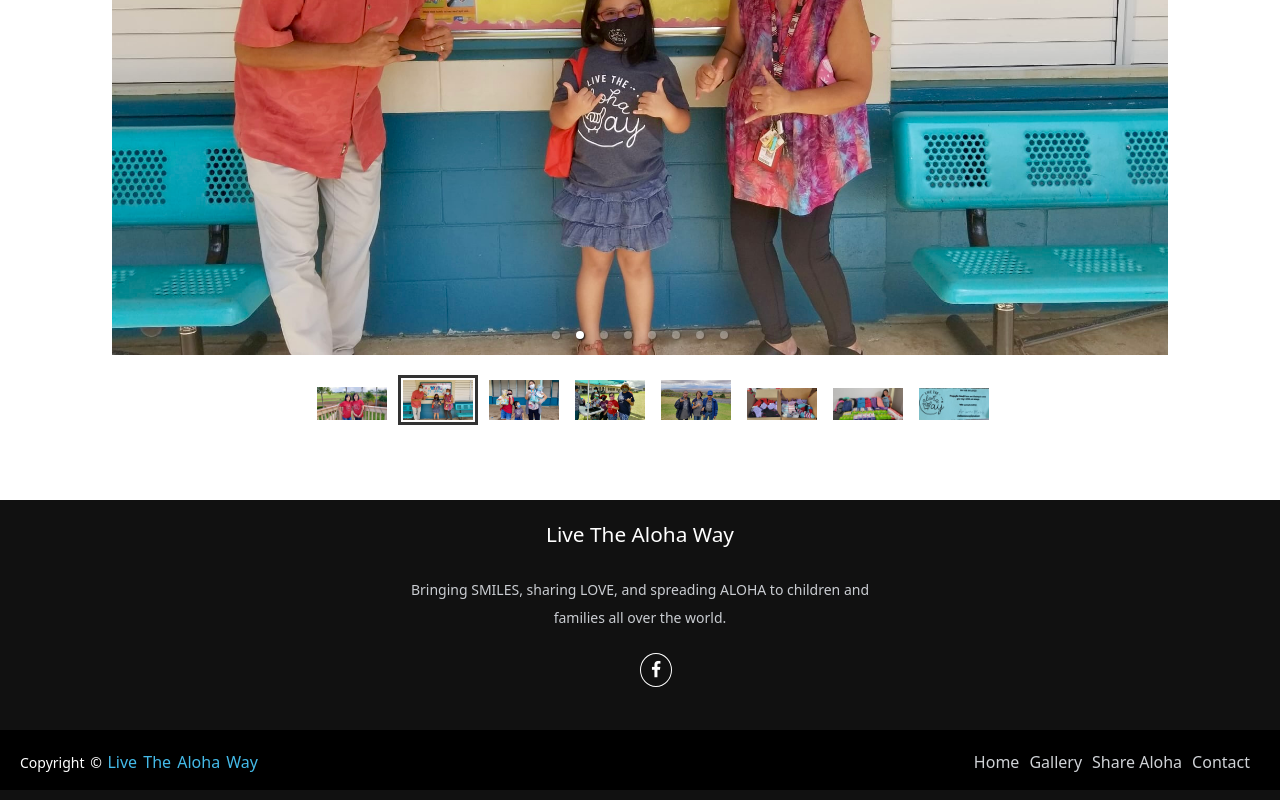
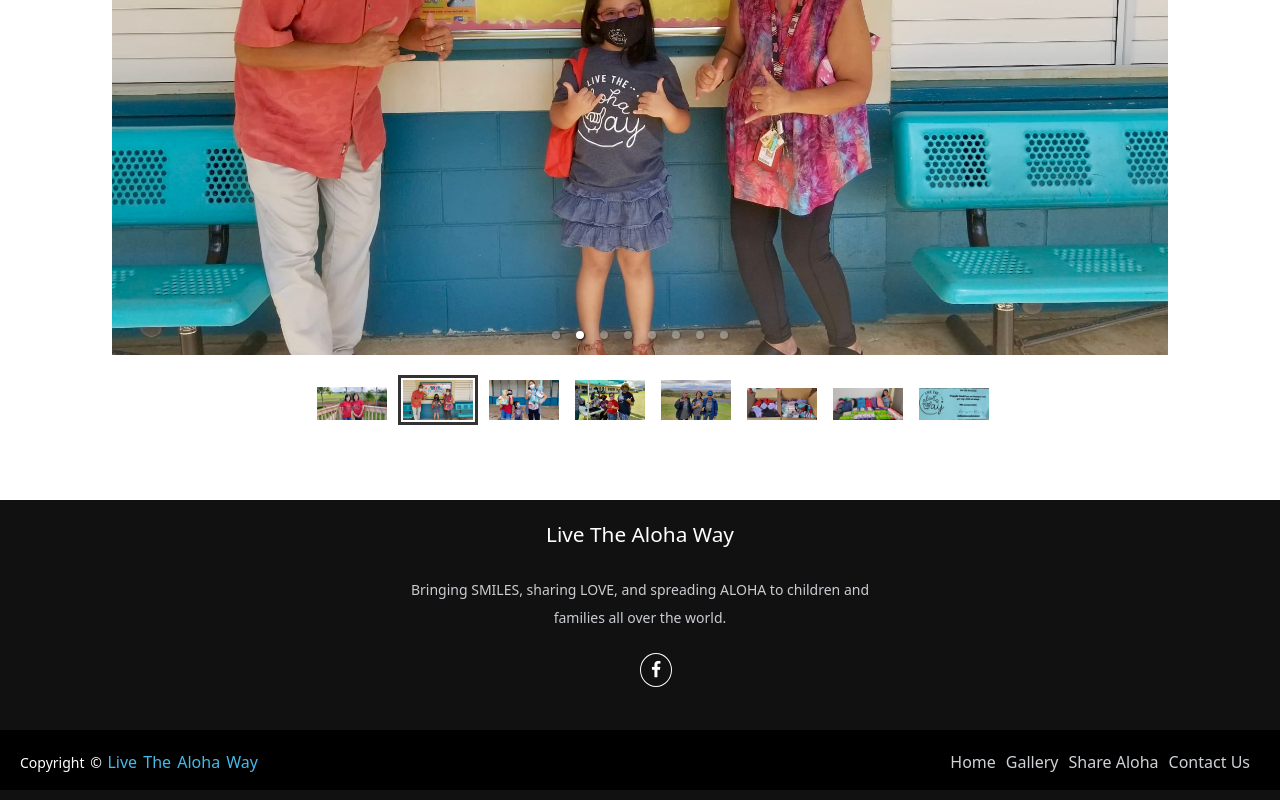
Before and after one commit to essbee808/live-the-aloha-way-frontend, a React (Create React App) app: page / in a window 1280 px wide. Shown: the part 791-1591 px from the top of the page. Built offline with nearby package versions, Linux system fonts and the light colour scheme.

Commit message:
Edit footer

```diff
--- a/src/components/Footer/Footer.jsx
+++ b/src/components/Footer/Footer.jsx
@@ -18,7 +18,7 @@
                     <li><a href="/">Home</a></li>
                     <li><a href="/gallery">Gallery</a></li>
                     <li><a href="/share-aloha">Share Aloha</a></li>
-                    <li><a href="/contact">Contact</a></li>
+                    <li><a href="/contact">Contact Us</a></li>
                 </ul>
             </div>
         </div>
```
